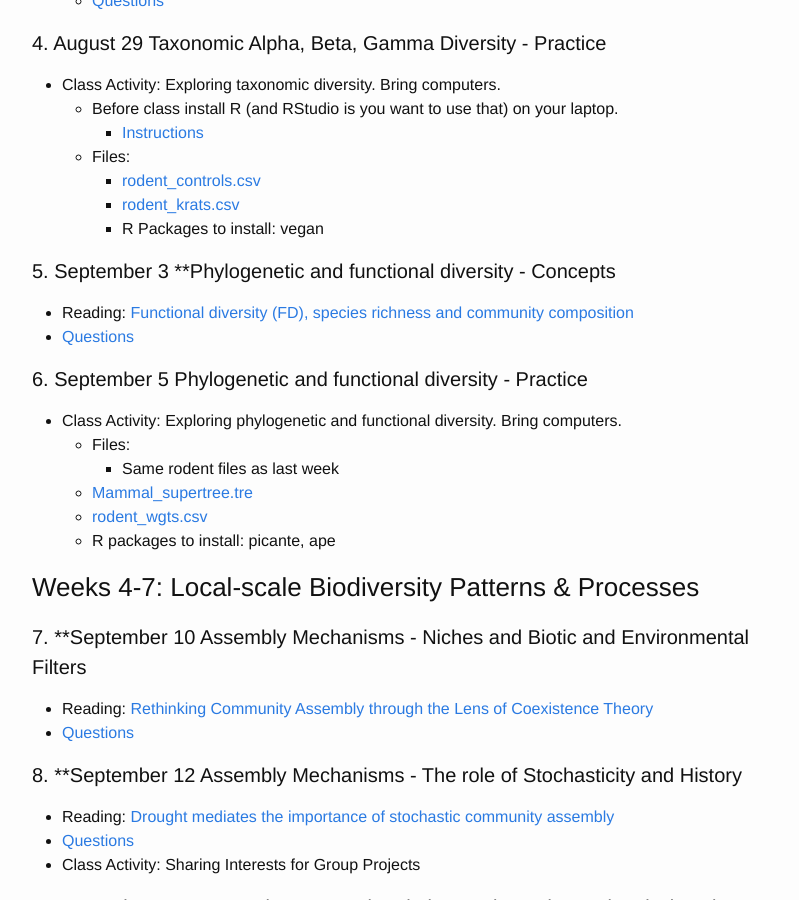
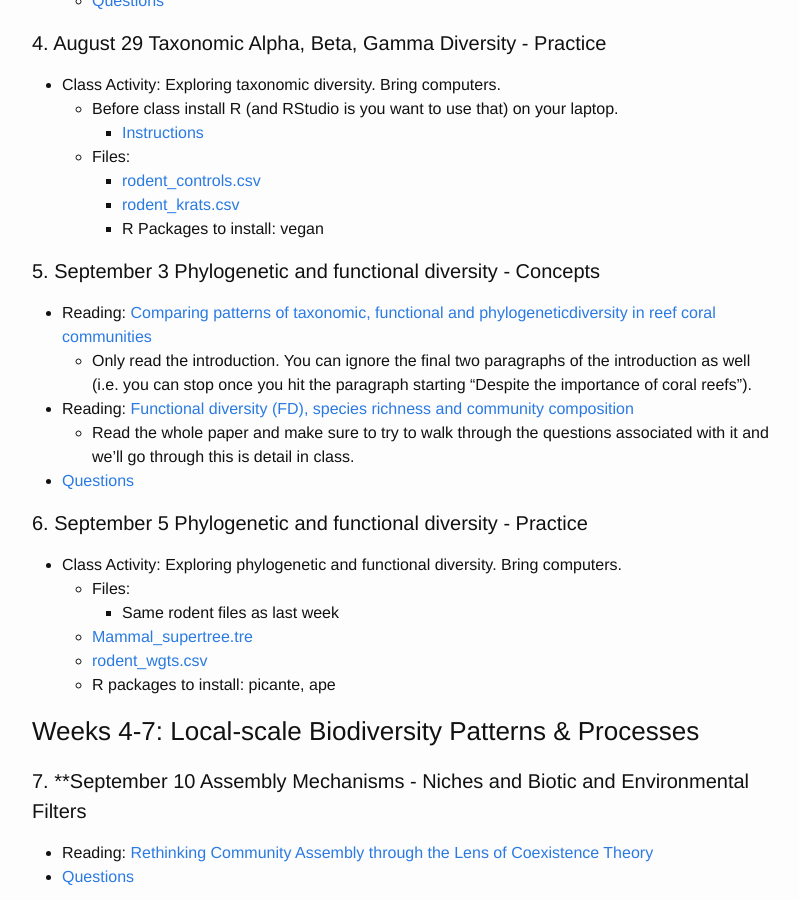
Before and after one commit to skmorgane/biodiversity-course, a Jekyll site: the page built from schedule.md, in a window 1280 px wide and 900 px high, scrolled down 711 px. Shown: the whole window, without its empty margins (238-1037 px from the left). Built offline with Jekyll 4.4.1, drawn with Linux system fonts in a browser that asks for light colours.

Commit message:
Adds FD/PD reading

```diff
--- a/schedule.md
+++ b/schedule.md
@@ -29,8 +29,11 @@ IMPORTANT: if Date is followed by 2 asterisks then readings are not yet finalize
 	    * [rodent_krats.csv]({{ site.baseurl }}/exercises/AlphaBetaGamma/rodent_krats.csv)
         * R Packages to install: vegan
 
-#### 5. September 3 **Phylogenetic and functional diversity - Concepts
+#### 5. September 3 Phylogenetic and functional diversity - Concepts
+* Reading: [Comparing patterns of taxonomic, functional and phylogeneticdiversity in reef coral communities](https:// https://doi.org/10.1007/s00338-018-1698-6)
+    * Only read the introduction. You can ignore the final two paragraphs of the introduction as well (i.e. you can stop once you hit the paragraph starting "Despite the importance of coral reefs").
 * Reading: [Functional diversity (FD), species richness and community composition](https://doi.org/10.1046/j.1461-0248.2002.00339.x)
+    * Read the whole paper and make sure to try to walk through the questions associated with it and we'll go through this is detail in class.
 * [Questions]({{ site.baseurl }}/questions/PD_FD)
 
 #### 6. September 5 Phylogenetic and functional diversity - Practice
```
